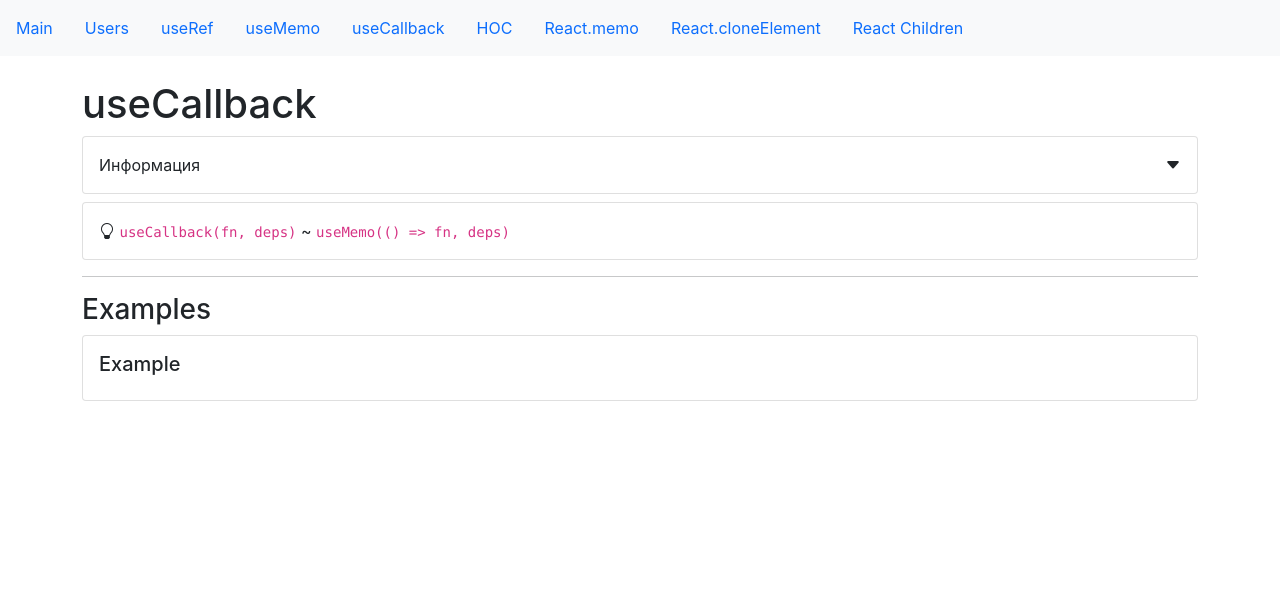
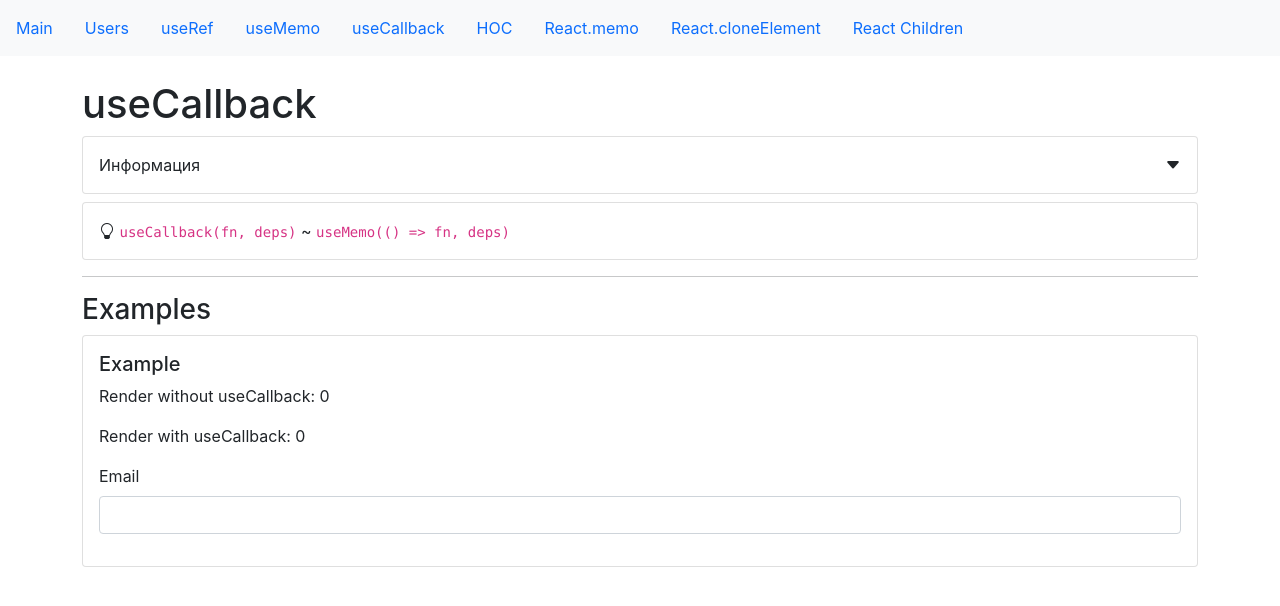
Before and after one commit to AndrewPerepelkin/extended-hooks, a React (Create React App) app: page /useCallback in a window 1280 px wide. Shown: the top 606 px of the page. Built offline with nearby package versions, Linux system fonts and the light colour scheme.

Commit message:
feat: added useCallback expample

```diff
--- a/src/app/components/examples/useCallback/useCallBackExample.jsx
+++ b/src/app/components/examples/useCallback/useCallBackExample.jsx
@@ -1,11 +1,52 @@
-import React from "react";
+import React, { useState, useRef, useEffect, useCallback } from "react";
 import CardWrapper from "../../common/Card";
 import SmallTitle from "../../common/typografy/smallTitle";
 
 const UseCallBackExample = () => {
+    const [data, setData] = useState({});
+    const handlerChange = ({ target }) => {
+        setData((prev) => ({ ...prev, [target.name]: target.value }));
+    };
+
+    // Without useCallback
+    const withoutCallback = useRef(0);
+    const validateWithoutCallback = (data) => {
+        console.log(data);
+    };
+    useEffect(() => {
+        withoutCallback.current++;
+    }, [validateWithoutCallback]);
+
+    // With useCallback
+    const withCallback = useRef(0);
+    const validateWithCallback = useCallback((data) => {
+        console.log(data);
+    }, []);
+    useEffect(() => {
+        withCallback.current++;
+    }, [validateWithCallback]);
+
+    useEffect(() => {
+        validateWithoutCallback(data);
+        validateWithCallback(data);
+    }, [data]);
+
     return (
         <CardWrapper>
             <SmallTitle>Example</SmallTitle>
+            <p>Render without useCallback: {withoutCallback.current}</p>
+            <p>Render with useCallback: {withCallback.current}</p>
+            <label htmlFor="email" className="form-label">
+                Email
+            </label>
+            <input
+                type="text"
+                name="email"
+                id="email"
+                className="form-control mr-2 mb-3"
+                onChange={handlerChange}
+                value={data.email || ""}
+            />
         </CardWrapper>
     );
 };
```
